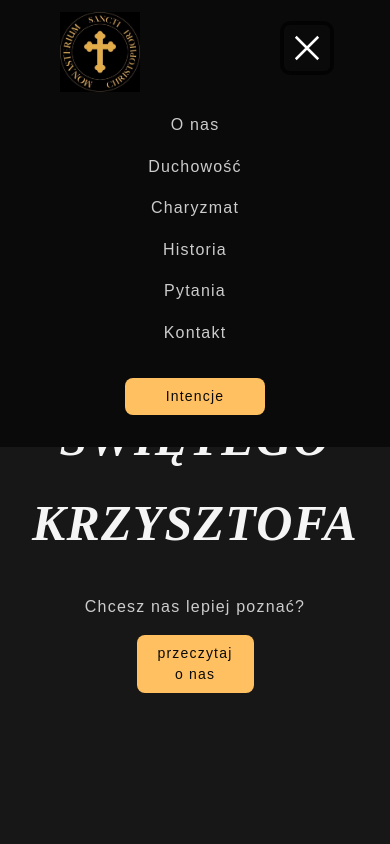
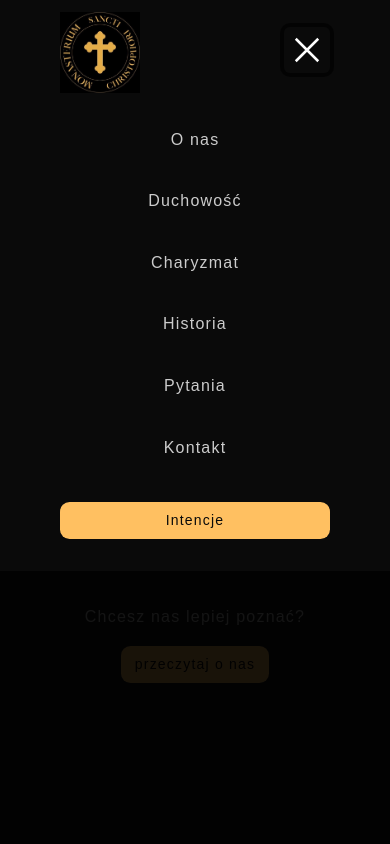
Before and after one commit to OllaWilk/monastyr, a website built with Vite: page index.html in a window 390 px wide. Both pictures are taken after a click on the button "Toggle navigation". Shown: the top 844 px of the page. Built offline with nearby package versions, Linux system fonts and the light colour scheme; files whose address does not match are found by name.

Commit message:
Fix mobile navigation display and add backdrop under menu

```diff
--- a/index.html
+++ b/index.html
@@ -3,6 +3,13 @@
   <head>
     <meta charset="utf-8" />
     <title>Monastyr – Strona główna</title>
+    <meta name="viewport" content="width=device-width, initial-scale=1" />
+    <!-- Bootstrap CSS -->
+    <link
+      href="https://cdn.jsdelivr.net/npm/bootstrap@5.3.3/dist/css/bootstrap.min.css"
+      rel="stylesheet"
+    />
+
   </head>
   <body>
     <!-- NAVBAR  -->
@@ -19,6 +26,7 @@
         <!-- HAMBURGER  -->
         <button
           class="navbar-toggler collapsed"
+          id="hamburger"
           type="button"
           data-bs-toggle="collapse"
           data-bs-target="#menu"
@@ -28,13 +36,13 @@
         >
           <span class="navbar-toggler-icon"></span>
         </button>
-        <!-- LINKI  -->
+        <!-- links  -->
         <div
-          class="collapse navbar-collapse flex-column flex-lg-row align-items-center gap-3 justify-content-lg-end"
+          class="collapse navbar-collapse flex-column flex-lg-row align-items-center gap-6 justify-content-lg-end"
           id="menu"
         >
           <ul
-            class="navbar-nav flex-column flex-lg-row align-items-center my-3 my-lg-0 me-lg-3"
+            class="navbar-nav flex-column flex-lg-row align-items-center my-3 my-lg-0 me-lg-3 "
           >
             <li class="nav-item">
               <a class="nav-link" href="/o-nas.html">O nas</a>
@@ -59,12 +67,14 @@
           <div
             class="btn btn-primary intencion d-block d-lg-inline-block mx-auto mx-lg-0 my-4 my-lg-0"
           >
-            <span>Intencje</span>
+            <span id="cta-intentiona">Intencje</span>
           </div>
         </div>
       </div>
     </nav>
-    <!-- Sekcje home -->
+    <!-- Backdrop -->
+    <div id="backdrop" class="backdrop"></div>
+    <!--  home -->
     <section id="home" class="home">
       <header class="splash" id="splash">
         <div class="splash-inner container">
@@ -95,7 +105,7 @@
 
     <!-- Quote section -->
     <section class="py-5 text-center containe" id="quote">
-      <div >
+      <div>
         <h2 class="fw-semibold">
           Long heading is what you see here in this feature section
         </h2>
@@ -107,7 +117,7 @@
     </section>
 
     <!-- Cards section -->
-    <section class="py-5 cards-section " id="cards">
+    <section class="py-5 cards-section" id="cards">
       <div class="row g-4 container">
         <!-- 6 repeating cards -->
         <div class="col-md-6 col-lg-6">
@@ -135,7 +145,7 @@
             </div>
           </div>
         </div>
-         <div class="col-md-6 col-lg-6">
+        <div class="col-md-6 col-lg-6">
           <div class="card h-100">
             <div class="bg-secondary bg-opacity-25" style="height: 200px"></div>
             <div class="card-body">
@@ -146,7 +156,7 @@
             </div>
           </div>
         </div>
-         <div class="col-md-6 col-lg-6">
+        <div class="col-md-6 col-lg-6">
           <div class="card h-100">
             <div class="bg-secondary bg-opacity-25" style="height: 200px"></div>
             <div class="card-body">
@@ -157,7 +167,7 @@
             </div>
           </div>
         </div>
-         <div class="col-md-6 col-lg-6">
+        <div class="col-md-6 col-lg-6">
           <div class="card h-100">
             <div class="bg-secondary bg-opacity-25" style="height: 200px"></div>
             <div class="card-body">
@@ -168,7 +178,7 @@
             </div>
           </div>
         </div>
-         <div class="col-md-6 col-lg-6">
+        <div class="col-md-6 col-lg-6">
           <div class="card h-100">
             <div class="bg-secondary bg-opacity-25" style="height: 200px"></div>
             <div class="card-body">
@@ -187,5 +197,6 @@
       <div class="container text-center">&copy; 2025 Monastyr</div>
     </footer>
     <script type="module" src="/main.js"></script>
+
   </body>
 </html>
--- a/main.js
+++ b/main.js
@@ -1,2 +1,17 @@
 import 'bootstrap';
 import './styles/main.scss';
+
+const backdrop = document.getElementById('backdrop');
+const hamburger = document.getElementById('hamburger');
+const menu = document.getElementById('menu');
+
+hamburger.addEventListener('click', () => {
+     setTimeout(() => {
+    backdrop.classList.toggle('active');
+    document.body.classList.toggle('no-scroll');
+  }, 10);
+});
+
+backdrop.addEventListener('click', () => {
+  hamburger.click();
+});
--- a/styles/_variables.scss
+++ b/styles/_variables.scss
@@ -34,7 +34,7 @@ $breakpoint-xl: 1200px;
 $breakpoint-xxl: 1400px;
 
 /* MISC */
-$border-radius: 0.5rem;
+$border-radius: 0.6rem;
 $transition: all 0.3s ease-in-out;
 $box-shadow: 0 0.5rem 1rem rgba(0, 0, 0, 0.15);
 
--- a/styles/components/_buttons.scss
+++ b/styles/components/_buttons.scss
@@ -19,6 +19,10 @@
   &:hover   { background:v.$gold-color-light;   border: 2px solid transparent; color:v.$black-color;}
   &:focus   { outline: 2px solid v.$gold-color-light; outline-offset: 2px; }
   &:disabled{ background:v.$light-grey-color; color:v.$black-color; cursor: not-allowed;  border: 2px solid v.$light-grey-color;}
+
+    @media (max-width: 768px) {
+    width: auto;
+  }
 }
 
 .btn-secondary {
--- a/styles/components/_navbar.scss
+++ b/styles/components/_navbar.scss
@@ -6,8 +6,9 @@
   z-index: 1000;
   position: fixed;
 
+
   .logo-wrap {
-    height: 80px;
+    height: auto;
     width: 80px;
 
     img {
@@ -17,6 +18,11 @@
     }
   }
 
+  .navbar-nav {
+    max-height: 80vh;
+    overflow: auto;
+  }
+
   .nav-link {
     color: v.$grey-color;
     margin: 0 v.$spacing-sm;
@@ -24,11 +30,19 @@
     &:hover {
       color: v.$primary-color;
     }
+
+    @media (max-width: 768px) {
+      margin: 10px;
+    }
   }
 
   .intencion {
     width: 140px;
     align-self: center;
+
+    @media (max-width: 768px) {
+      width: 100%;
+    }
   }
 
   .navbar-toggler {
@@ -44,6 +58,29 @@
   }
 }
 
+.backdrop {
+  position: fixed;
+  top: 0;
+  left: 0;
+  width: 100vw;
+  height: 100vh;
+  z-index: 999;
+  background-color: rgba(0, 0, 0, 0.9);
+  opacity: 0;
+  pointer-events: none;
+  transition: opacity 0.3s ease;
+}
+
+.backdrop.active {
+  opacity: 1;
+  pointer-events: auto;
+}
+
+.no-scroll {
+  overflow: hidden;
+  height: 100vh;
+}
+
 // Custom SVG for the toggler icon when collapsed
 // This is used to replace the default Bootstrap icon with a custom one
 .navbar-toggler:not(.collapsed) .navbar-toggler-icon {
--- a/styles/pages/_home.scss
+++ b/styles/pages/_home.scss
@@ -1,7 +1,7 @@
 @use "../variables" as v;
 
 #splash {
-  height: calc(100vh - 80px); // Adjusting for the height of the navbar;
+  height: 100vh; // Adjusting for the height of the navbar;
   position: relative;
   display: flex;
   align-items: center;
@@ -13,7 +13,6 @@
     flex-direction: column;
     overflow: visible;
     height: auto;
-
   }
 
   .splash-inner {
@@ -75,8 +74,7 @@
       min-height: 100vh;
       padding: 5rem 0;;
       top: 100%;
-      width: 80%;
-      border-radius: v.$border-radius;
+      width: 90%;
 
     }
 
@@ -98,6 +96,10 @@
       object-fit: cover;
       object-position: top;
 
+      border-radius: 0.6rem;
+      border: 1px solid v.$gold-color-light;
+      box-shadow: v.$box-shadow;
+
       @media (max-width: 768px) {
         display: block;
       }
```
